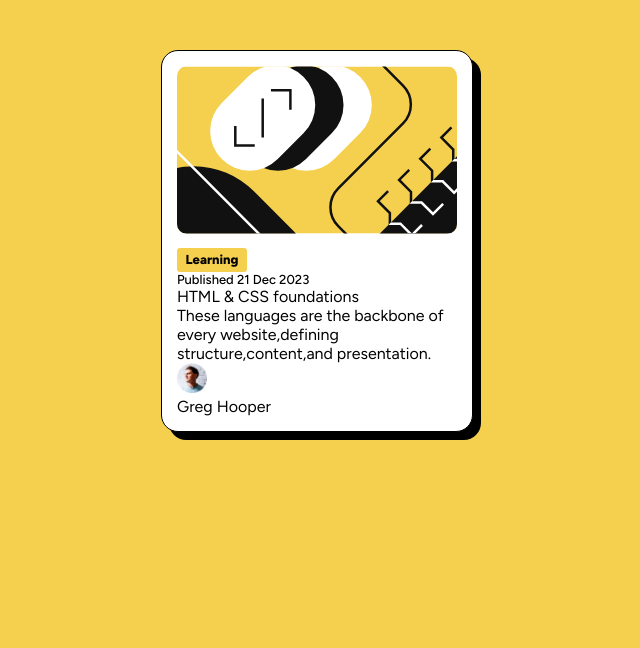
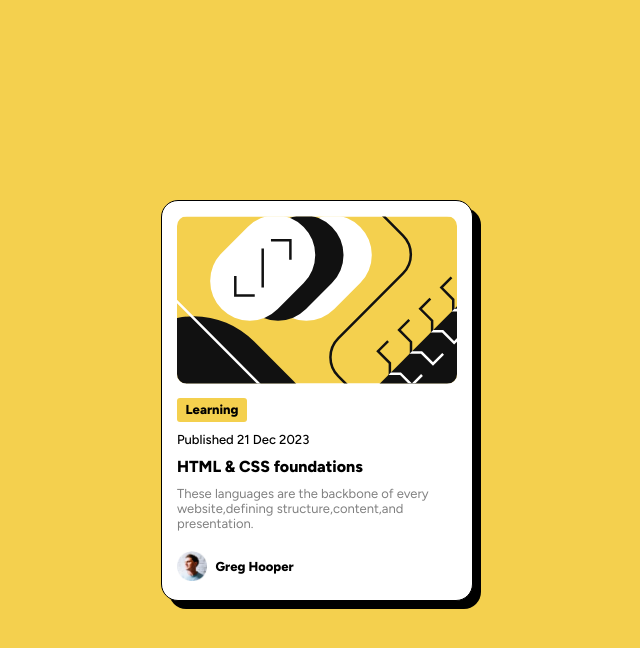
Before and after one commit to Naveenkumar-Kanniyappan/card, a plain HTML site: page index.html in a window 1280 px wide. Shown: the whole page, without its empty margins (323-963 px from the left). Drawn offline with Linux system fonts and the light colour scheme.

Commit message:
html and css changes

```diff
--- a/index.html
+++ b/index.html
@@ -12,20 +12,22 @@
 <body>
   <div>
     <form>
-      <div class="main">
+      <div class="full-condainer">
         <div class="container">
           <div class="img">
             <img id="img1" src="assets/images/illustration-article.svg" alt="imeage">
             </div>
+             <div class="contentCondainer">
                 <button>Learning</button>
                   <div class="para-text">
                     <div class="date">Published 21 Dec 2023</div>
                     <div class="coreses">HTML & CSS foundations</div>
                     <div class="para">These languages are the backbone of every website,defining structure,content,and presentation.</div>
                   </div>
+                </div>
             <div class="profile">
                <img id="img2" src="assets/images/image-avatar.webp" alt="Greg Hooper">
-          <div class="name">Greg Hooper</div>
+               <span class="name">Greg Hooper</span>
           </div>
         </div>
       </div>
--- a/style.css
+++ b/style.css
@@ -15,12 +15,12 @@ background-color: hsl(47, 88%, 63%);
 form {
   border: 1px solid black;
   width: 310px;
-margin: 50px auto;
+  margin: 200px auto;
   border-radius: 17px;
   background-color: hsl(0, 0%, 100%);
   box-shadow: 8px 8px;
 }
-.main {
+.full-condainer {
   padding: 15px;
 }
 
@@ -30,7 +30,7 @@ border-radius: 10px;
   width: 280px;
 }
 
-button {
+.contentCondainer button {
   background-color: hsl(47, 88%, 63%);
   border: 0px;
   padding: 4.5px;
@@ -41,14 +41,43 @@ font-size:16px;
   font-size: small;
   font-weight: 800;
 }
+
 .date{
   color: black;
   font-size:16px;
   font-size: small;
   font-weight: 500;
+  margin-top: 10px;
 }
-
-
+.coreses{
+  font-size: 16px;
+  font-weight: 800;
+  margin-top: 10px;
+}
+.contentCondainer .coreses:hover{
+  color: hsl(47, 88%, 63%);
+}
+.contentCondainer .coreses:active{
+  color: hsl(47, 88%, 63%);
+}
+.para{
+  color: Gray;
+  font-size: 16px;
+  font-size: small;
+  margin-top: 10px;
+}
 #img2{
     height: 30px;
+    /* position:absolute; */
+    margin-top: 20px;
 }
+.name{
+  color: black;
+  font-size:16px;
+  font-size: small;
+  font-weight: 800;
+  /* margin-bottom:100px; */
+  position: relative;
+  bottom: 10px;
+  left: 5px;
+}
```
Lines whose indentation alone changed are shown as unchanged.
